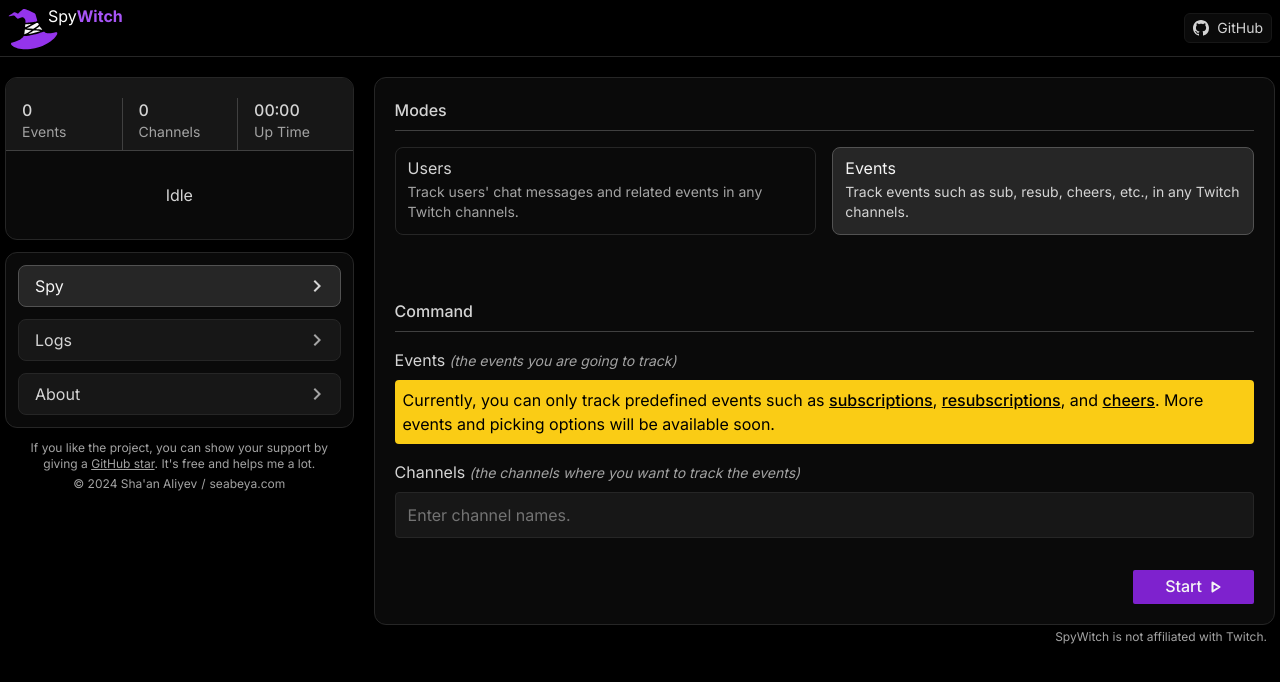
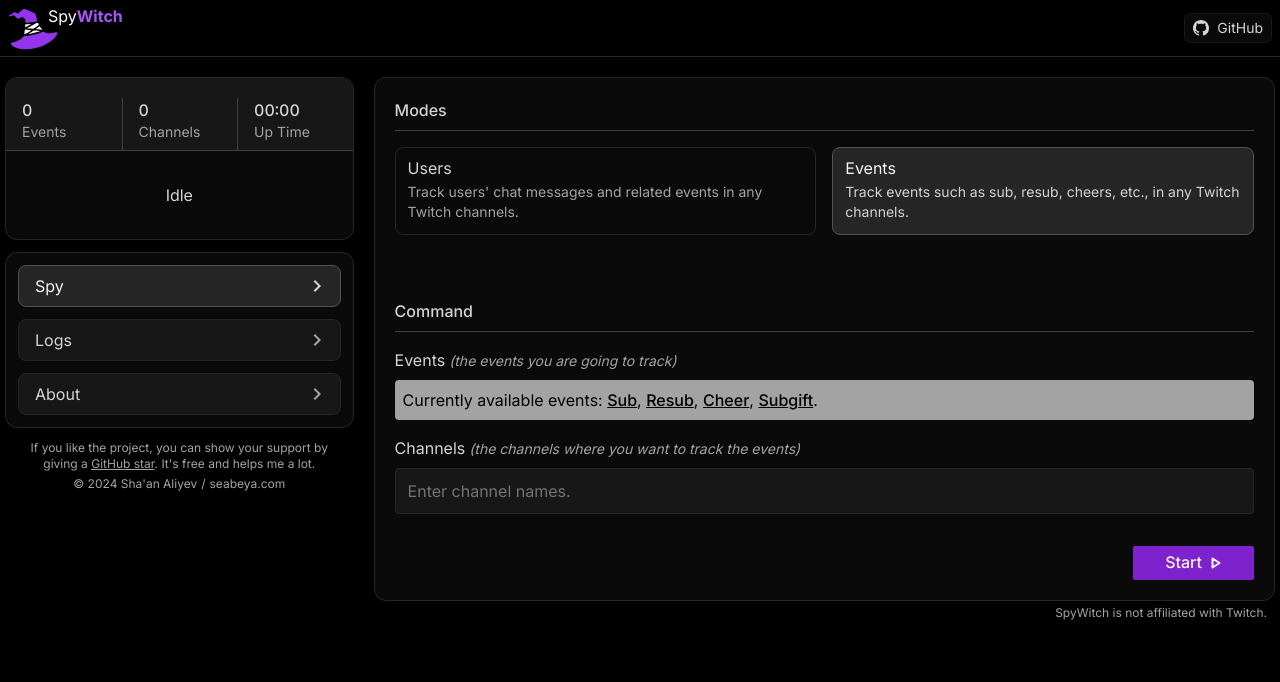
Before and after one commit to seabeya/spywitch, a Next.js app: page / in a window 1280 px wide. Both pictures are taken after a click on the button 1043 px from the left and 191 px from the top of the page. Shown: the top 682 px of the page. Built offline with nearby package versions, Linux system fonts and the light colour scheme.

Commit message:
Update the "Events Notice" on command section

```diff
--- a/src/components/sections/ModeEvents.tsx
+++ b/src/components/sections/ModeEvents.tsx
@@ -93,9 +93,8 @@ export default function ModeEvents() {
   return (
     <>
       <Label htmlFor="events" title="Events" desc="the events you are going to track">
-        <p className="rounded bg-yellow-400 p-2 *:font-medium *:underline">
-          Currently, you can only track predefined events such as <span>subscriptions</span>,{' '}
-          <span>resubscriptions</span>, and <span>cheers</span>. More events and picking options will be available soon.
+        <p className="rounded bg-neutral-400 p-2 *:font-medium *:underline">
+          Currently available events: <span>Sub</span>, <span>Resub</span>, <span>Cheer</span>, <span>Subgift</span>.
         </p>
       </Label>
       <Label htmlFor="channels" title="Channels" desc="the channels where you want to track the events">
```
